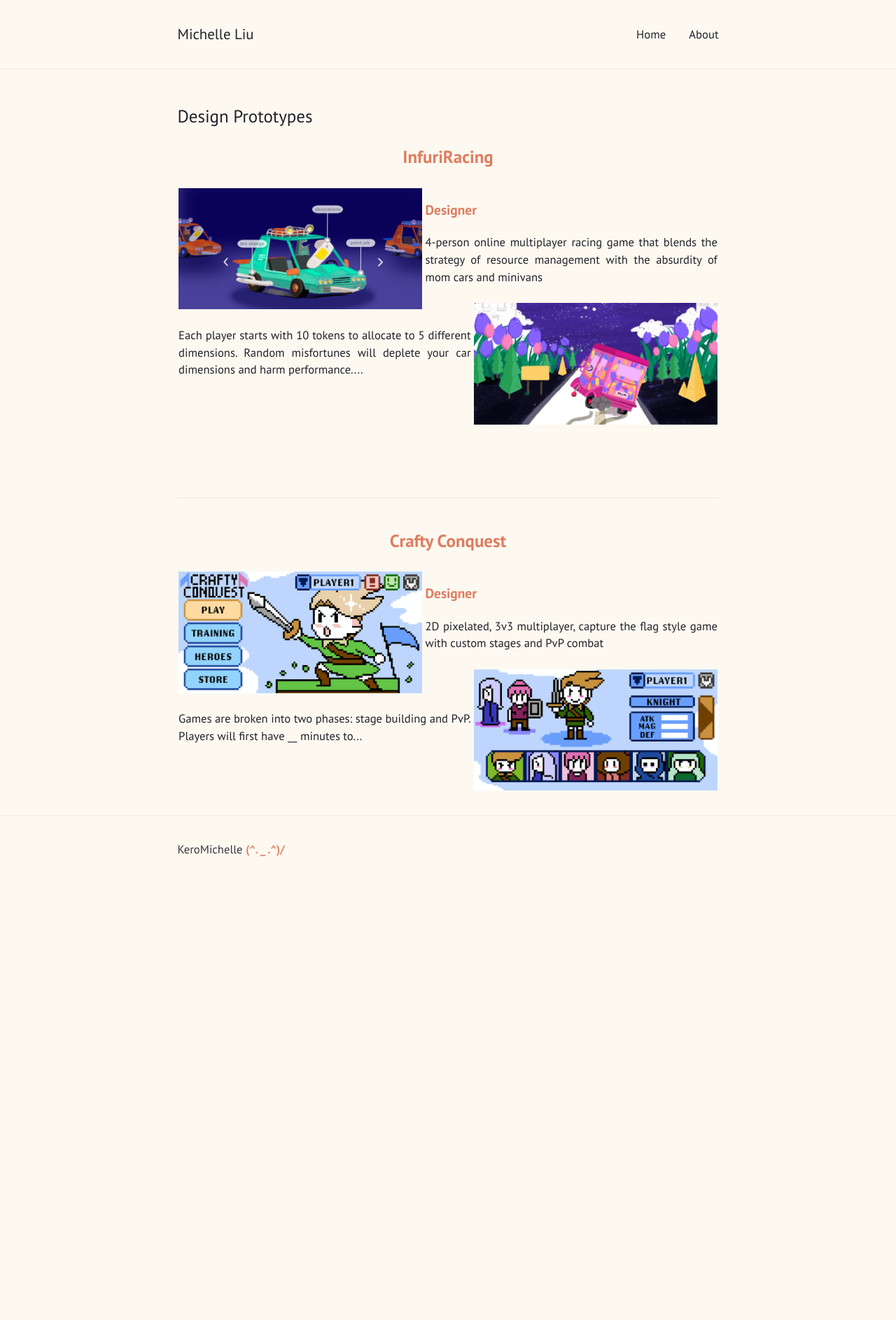
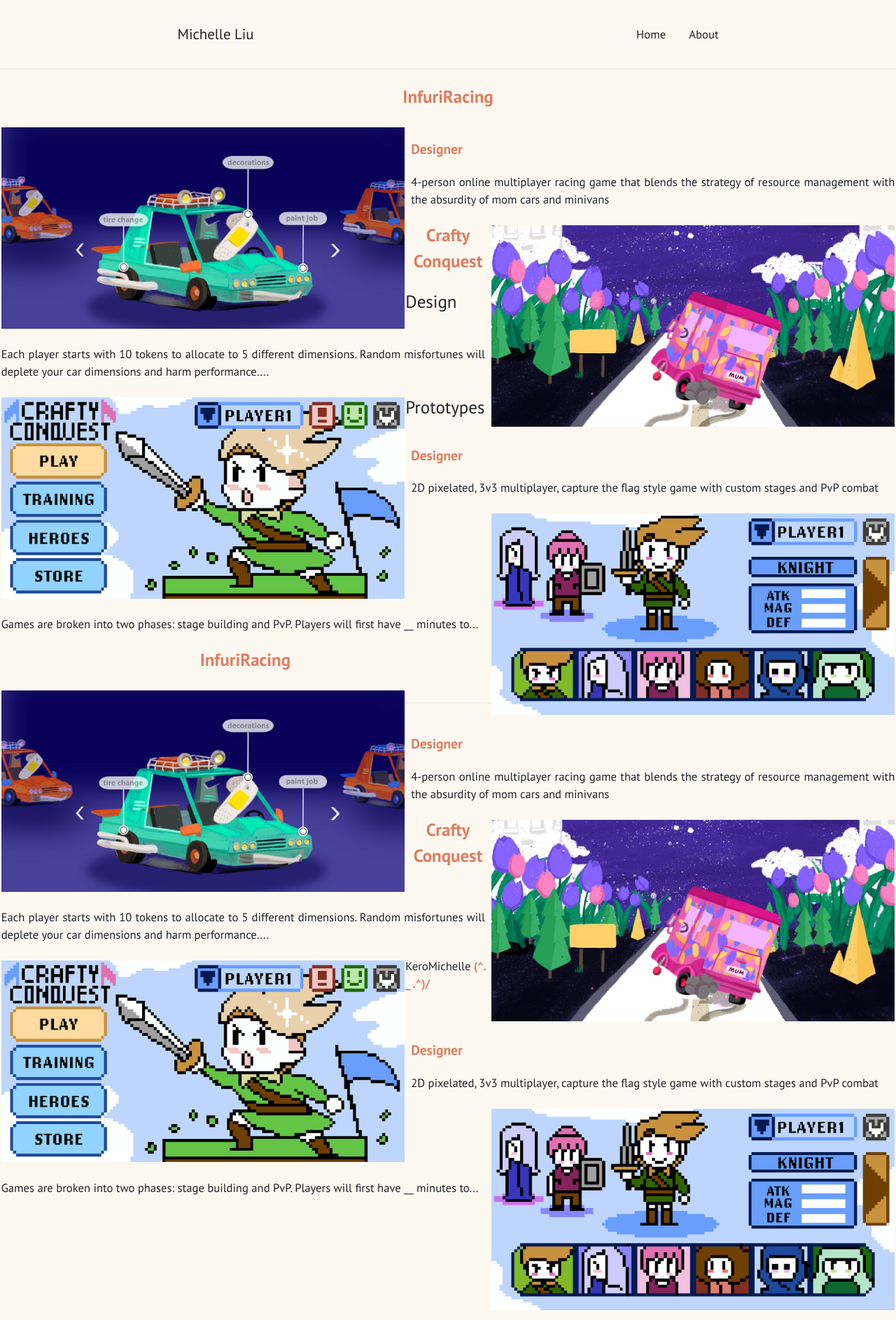
Before and after one commit to KeroMichelle/KeroMichelle.github.io, a Jekyll site: the page built from prototypes.html, in a window 1280 px wide. Shown: the whole page at 70% size. Built offline with Jekyll 4.4.1, drawn with Linux system fonts in a browser that asks for light colours; before the commit the page ends 1264 px from its top, so only the background shows below that.

Commit message:
prototypes use body instead of article

```diff
--- a/_sass/basic.sass
+++ b/_sass/basic.sass
@@ -27,10 +27,6 @@
 
 h1, h2, h3, h4, h5, h6
   font-weight: $heading-weight
-
-lighth3
-  font-weight: $heading-weight - 50
-  font-size: $font-size + 50
 
 b, strong, th
   font-weight: $font-weight + 200
--- a/_sass/layout.sass
+++ b/_sass/layout.sass
@@ -4,8 +4,8 @@
 
 article
   flex-grow: 0
-  margin: 0
-  padding: 10px
+  // margin: 0
+  // padding: 10px
 
 body > header, body > footer
   display: flex
@@ -14,7 +14,7 @@
   justify-content: space-between
 
 body > header, body > article, body > footer
-  padding: 1em
+  padding: .2em
 
 // space between page title and first line
 article header
--- a/prototypes.html
+++ b/prototypes.html
@@ -3,6 +3,64 @@
 permalink: "/prototypes"
 layout: default
 ---
+
+<html>
+<head>
+  <title>Design Prototypes</title>
+</head>
+
+<body>
+  <center><h2><orange><b>InfuriRacing</b></orange></h2></center>
+  <div class="containerprototype">
+    <div class="containerprototyperow">
+      <div class="containerprototypeleft1">
+      <img src="/assets/images/infuriracing_1600-800.png" alt="infuriracing" class="image">
+      </div>
+
+      <div class="containerprototyperight1">
+      <h3><orange><b>Designer</b></orange></h3>
+      <p>4-person online multiplayer racing game that blends the strategy of resource management with the absurdity of mom cars and minivans</p>
+      </div>
+    </div>
+
+    <div class="containerprototyperow">
+      <div class="containerprototyperight2">
+      <img src="/assets/images/mothersday_1600-800.png" alt="mothersday" class="image">
+      </div>
+
+      <div class="containerprototypeleft2">
+      <p>Each player starts with 10 tokens to allocate to 5 different dimensions. Random misfortunes will deplete your car dimensions and harm performance....</p>
+    </div>
+  </div>
+  <hr>
+</body>
+
+<body>
+  <center><h2><orange><b>Crafty Conquest</b></orange></h2></center>
+  <div class="containerprototype">
+    <div class="containerprototyperow">
+      <div class="containerprototypeleft1">
+      <img src="/assets/images/craftyconquest_1600-800.png" alt="craftyconquest" class="image">
+      </div>
+
+      <div class="containerprototyperight1">
+      <h3><orange><b>Designer</b></orange></h3>
+      <p>2D pixelated, 3v3 multiplayer, capture the flag style game with custom stages and PvP combat</p>
+      </div>
+    </div>
+
+    <div class="containerprototyperow">
+      <div class="containerprototyperight2">
+      <img src="/assets/images/craftyconquest2_1600-800.png" alt="craftyconquest2" class="image">
+      </div>
+
+      <div class="containerprototypeleft2">
+      <p>Games are broken into two phases: stage building and PvP. Players will first have __ minutes to...</p>
+    </div>
+  </div>
+</body>
+
+</html>
 
 <article>
 
```
